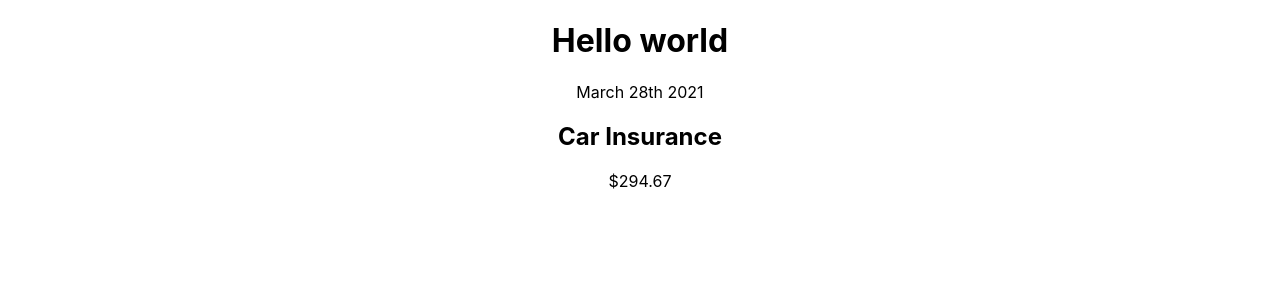
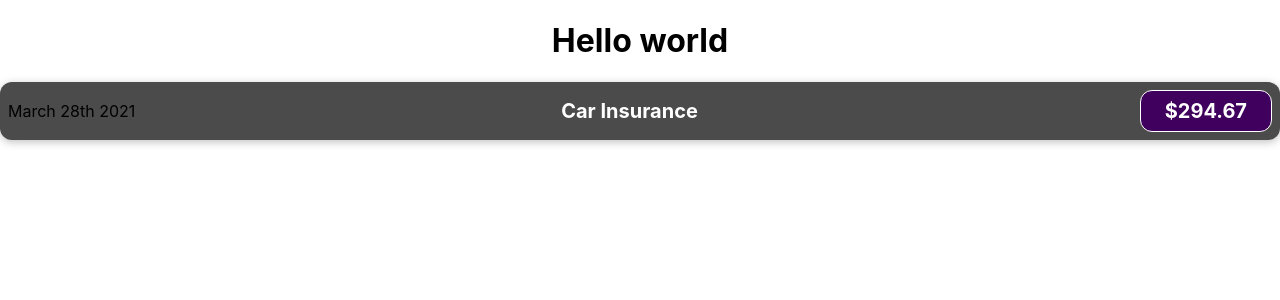
Before and after one commit to MrJouts/u-react-the-complete-guide, a React (Create React App) app in the folder expense-tracker-app/: page / in a window 1280 px wide. Shown: the top 300 px of the page. Built offline with nearby package versions, Linux system fonts and the light colour scheme.

Commit message:
Added styles to ExpenseItem

```diff
--- /dev/null
+++ b/expense-tracker-app/src/components/ExpenseItem.css
@@ -0,0 +1,56 @@
+.expense-item {
+  display: flex;
+  justify-content: space-between;
+  align-items: center;
+  box-shadow: 0 2px 8px rgba(0, 0, 0, 0.25);
+  padding: 0.5rem;
+  margin: 1rem 0;
+  border-radius: 12px;
+  background-color: #4b4b4b;
+}
+
+.expense-item__description {
+  display: flex;
+  flex-direction: column;
+  gap: 1rem;
+  align-items: flex-end;
+  flex-flow: column-reverse;
+  justify-content: flex-start;
+  flex: 1;
+}
+
+.expense-item h2 {
+  color: #3a3a3a;
+  font-size: 1rem;
+  flex: 1;
+  margin: 0 1rem;
+  color: white;
+}
+
+.expense-item__price {
+  font-size: 1rem;
+  font-weight: bold;
+  color: white;
+  background-color: #40005d;
+  border: 1px solid white;
+  padding: 0.5rem;
+  border-radius: 12px;
+}
+
+@media (min-width: 580px) {
+  .expense-item__description {
+    flex-direction: row;
+    align-items: center;
+    justify-content: flex-start;
+    flex: 1;
+  }
+
+  .expense-item__description h2 {
+    font-size: 1.25rem;
+  }
+
+  .expense-item__price {
+    font-size: 1.25rem;
+    padding: 0.5rem 1.5rem;
+  }
+}
--- a/expense-tracker-app/src/components/ExpenseItem.jsx
+++ b/expense-tracker-app/src/components/ExpenseItem.jsx
@@ -1,12 +1,14 @@
 import React from "react";
+
+import "./ExpenseItem.css";
 
 const ExpenseItem = () => {
   return (
-    <div>
+    <div className="expense-item">
       <div>March 28th 2021</div>
-      <div>
+      <div className="expense-item__description">
         <h2>Car Insurance</h2>
-        <div>$294.67</div>
+        <div className="expense-item__price">$294.67</div>
       </div>
     </div>
   );
```
Also changed, not shown: 1 other file (tests, documents, lock files or other folders).
